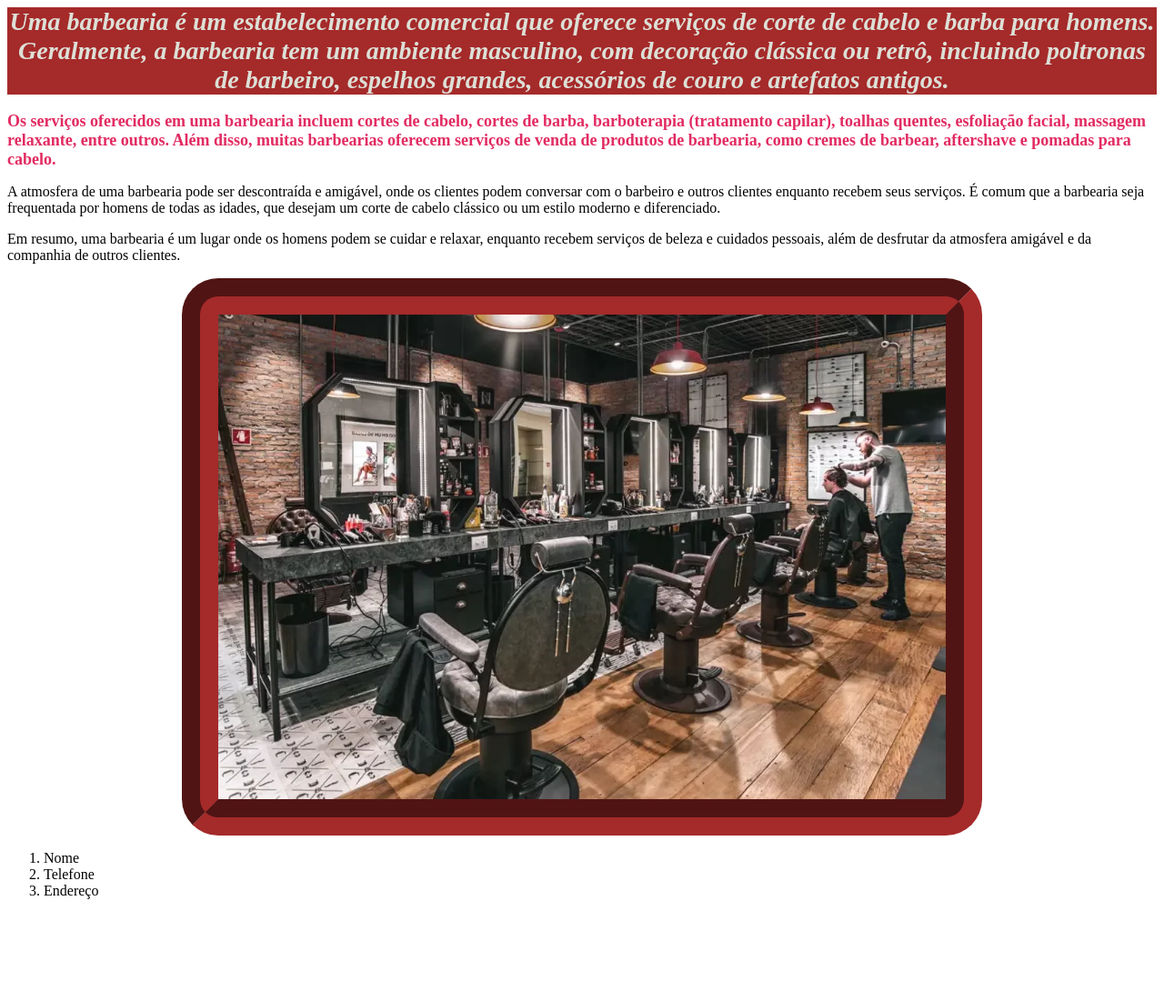
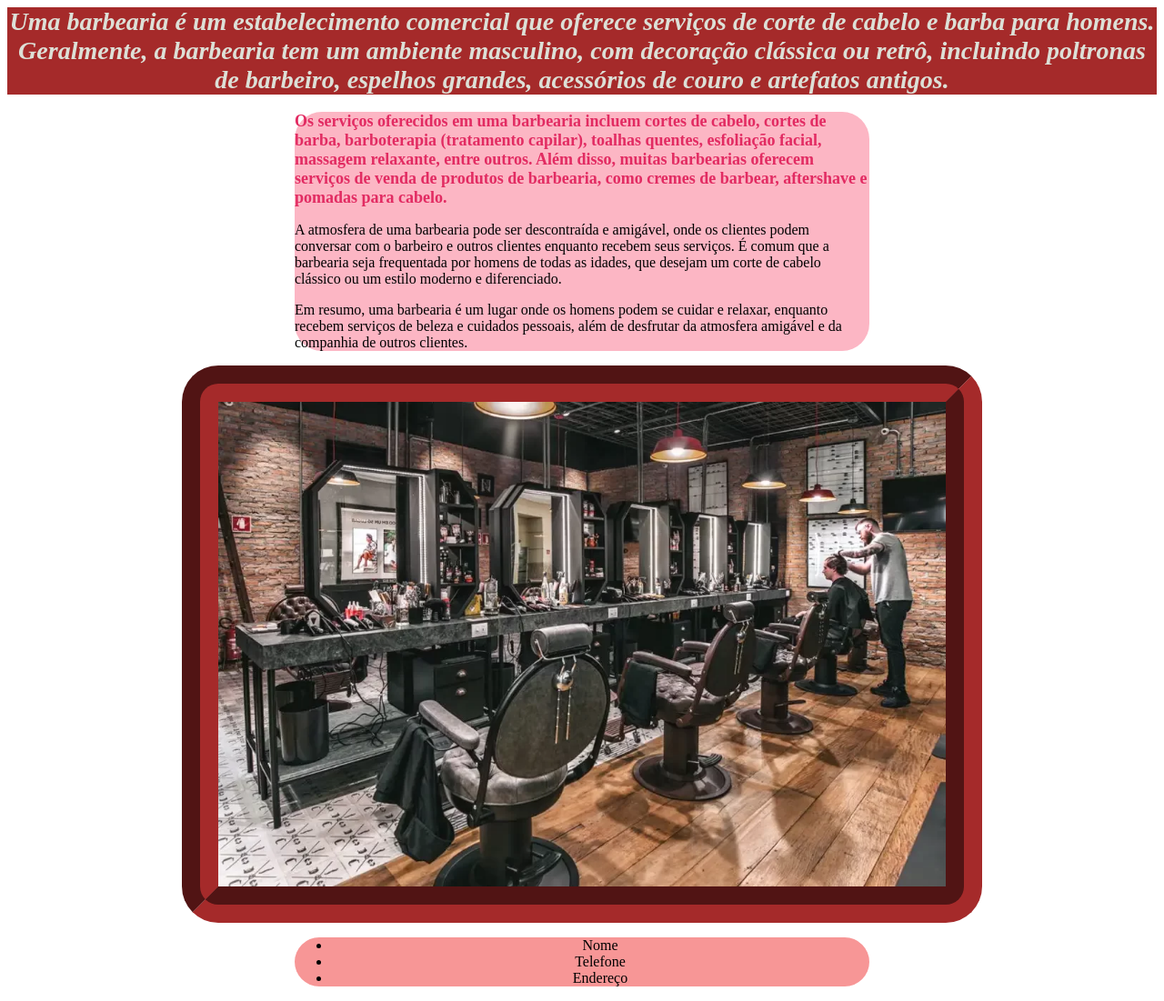
Before and after one commit to vivifarinha/barbearia, a plain HTML site: page barearia-main/vitoria/vitoria.html in a window 1280 px wide. Shown: the whole page at 91% size. Before the commit the page ends 1005 px from the top, so only its background shows below. Drawn offline with Linux system fonts and the light colour scheme.

Commit message:
Add files via upload

```diff
--- a/barearia-main/vitoria/style.css
+++ b/barearia-main/vitoria/style.css
@@ -23,3 +23,18 @@ b {
     border-style: groove;
     border-width: 40px;
 }
+
+.contato {
+    background-color: rgb(247, 150, 150);
+    width: 50%;
+    border-radius: 30px;
+    margin: auto;
+    text-align: center;
+}
+
+.texto {
+    background-color: rgb(252, 182, 196);
+    width: 50%;
+    border-radius: 30px;
+    margin: auto;
+}
--- a/barearia-main/vitoria/vitoria.html
+++ b/barearia-main/vitoria/vitoria.html
@@ -3,19 +3,24 @@
  </head>
 
  <body>
+
     <h1>Uma barbearia é um estabelecimento comercial que oferece serviços de corte de cabelo e barba para homens. Geralmente, a barbearia tem um ambiente masculino, com decoração clássica ou retrô, incluindo poltronas de barbeiro, espelhos grandes, acessórios de couro e artefatos antigos.</h1>
 
+    <div class="texto">
     <p><b>Os serviços oferecidos em uma barbearia incluem cortes de cabelo, cortes de barba, barboterapia (tratamento capilar), toalhas quentes, esfoliação facial, massagem relaxante, entre outros. Além disso, muitas barbearias oferecem serviços de venda de produtos de barbearia, como cremes de barbear, aftershave e pomadas para cabelo.</b></p>
 
     <p>A atmosfera de uma barbearia pode ser descontraída e amigável, onde os clientes podem conversar com o barbeiro e outros clientes enquanto recebem seus serviços. É comum que a barbearia seja frequentada por homens de todas as idades, que desejam um corte de cabelo clássico ou um estilo moderno e diferenciado.</p>
 
     <p>Em resumo, uma barbearia é um lugar onde os homens podem se cuidar e relaxar, enquanto recebem serviços de beleza e cuidados pessoais, além de desfrutar da atmosfera amigável e da companhia de outros clientes.</p>
+    </div>
 
     <img class="imagem" src="barbearia.jpeg">
 
-    <ol>
+    <div class="contato">
+    <ul>
       <li>Nome</li>
       <li>Telefone</li>
       <li>Endereço</li>
-    </ol>
+    </ul>
+    </div>
  </body>
```
